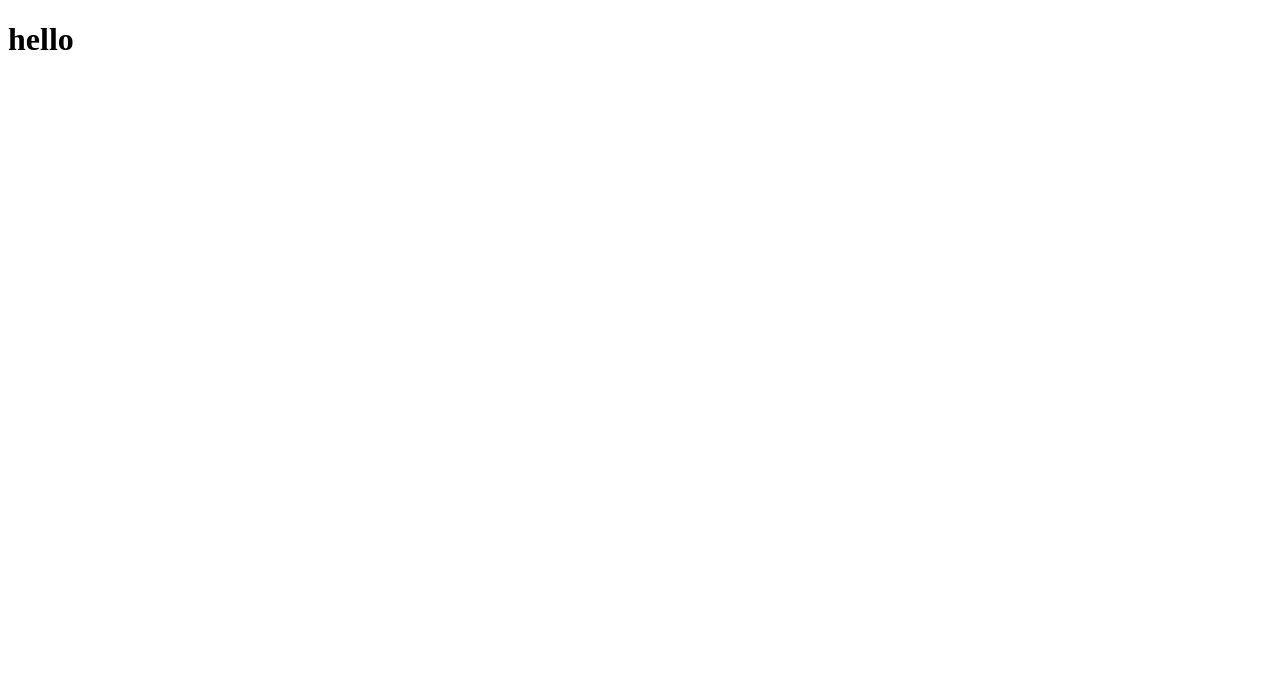
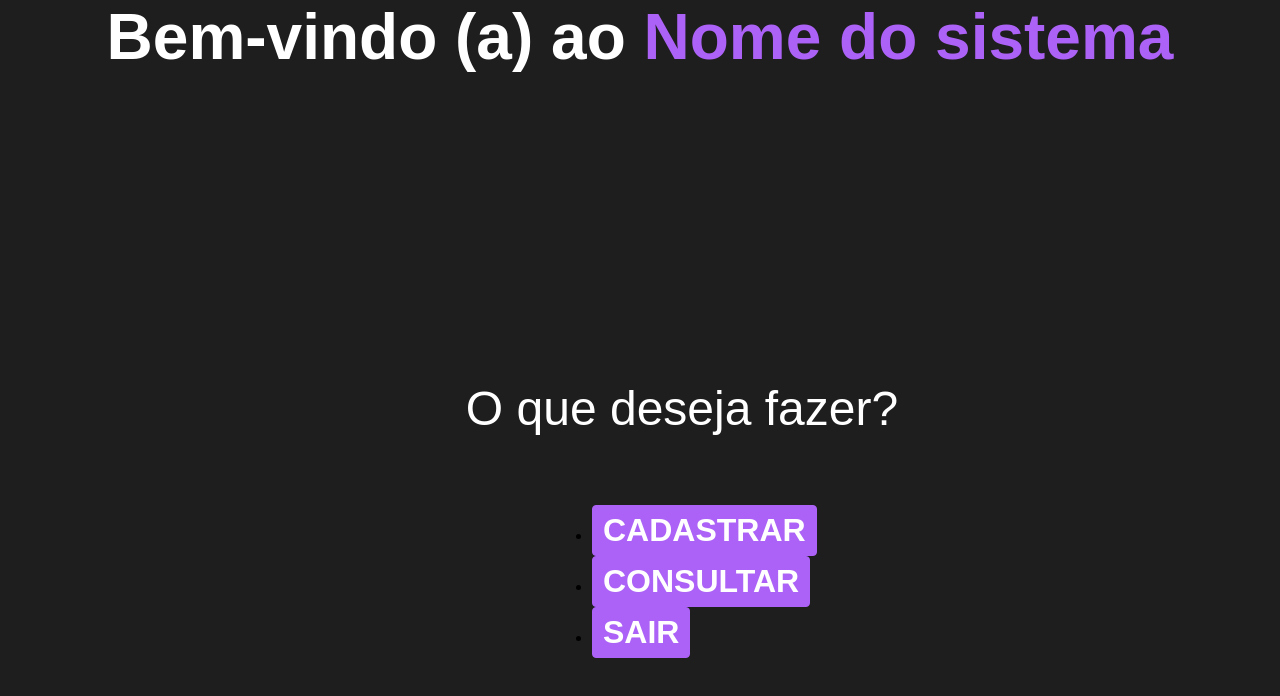
Before and after one commit to gbiz0/CarRepairShopDB, an Electron app: page web/index.html in a window 1280 px wide. Drawn offline with Linux system fonts and the light colour scheme; a web font is replaced by a local one.

Commit message:
implement frontend

```diff
--- a/web/index.html
+++ b/web/index.html
@@ -2,9 +2,33 @@
 <html lang = "en">
   <head>
     <meta charset = "utf-8"/>
-    <title>Car repair database tool</title>
+    <meta name="viewport" content="width=device-width, initial-scale=1.0">
+    <link rel="preconnect" href="https://fonts.googleapis.com">
+    <link rel="preconnect" href="https://fonts.gstatic.com" crossorigin>
+    <link href="https://fonts.googleapis.com/css2?family=Rationale&display=swap" rel="stylesheet">
+    <link rel="stylesheet" type="text/css" href="style/index.css">
+    <title>Start page</title>
   </head>
   <body>
-    <h1>hello</h1>
+  <main id="inicial">
+
+    <div id="page-start">
+      <h1>Bem-vindo (a) ao <b>Nome do sistema</b></h1>
+
+      <p>O que deseja fazer?</p>
+    </div>
+
+    <div id="start-buttons">
+      <ul>
+        <li><a href="">Cadastrar</a>
+      </li>
+      <li><a href="">Consultar</a>
+      </li>
+      <li><a href="">Sair</a>
+      </li>
+      </ul>
+    </div>
+  </main>
+
   </body>
 </html>
--- /dev/null
+++ b/web/style/index.css
@@ -0,0 +1,59 @@
+* {
+    margin: 0px;
+    padding: 0px;
+    font-family: "Rationale", sans-serif;
+}
+
+body{
+    width: 100vw;
+    position: relative;
+    background-color: #1E1E1E;
+    overflow-x: hidden;
+}
+
+h1{
+    color: white;
+    font-size: 4rem;
+    font-weight: 700;
+    text-align: center;
+}
+
+b{
+    color: #AC62F6;
+}
+
+p{
+    font-size: 48px;
+    color: white;
+    text-align: center;
+    position: absolute;
+    width: 514px;
+    height: 80px;
+    left: 425px;
+    top: 381px;
+}
+
+#start-buttons{
+    text-transform: uppercase;
+    position: absolute;
+    width: 179px;
+    height: 80px;
+    left: 592px;
+    top: 505px;
+
+}
+
+#start-buttons a{
+    color: white;
+    background-color: #AC62F6;
+    border:1px solid #AC62F6;
+
+    border-radius:4px;
+    display:inline-block;
+    cursor:pointer;
+    font-weight:bold;
+    font-size: 2rem;
+    padding:6px 10px;
+    text-decoration:none;
+
+}
```
Also changed, not shown: 1 other file.
